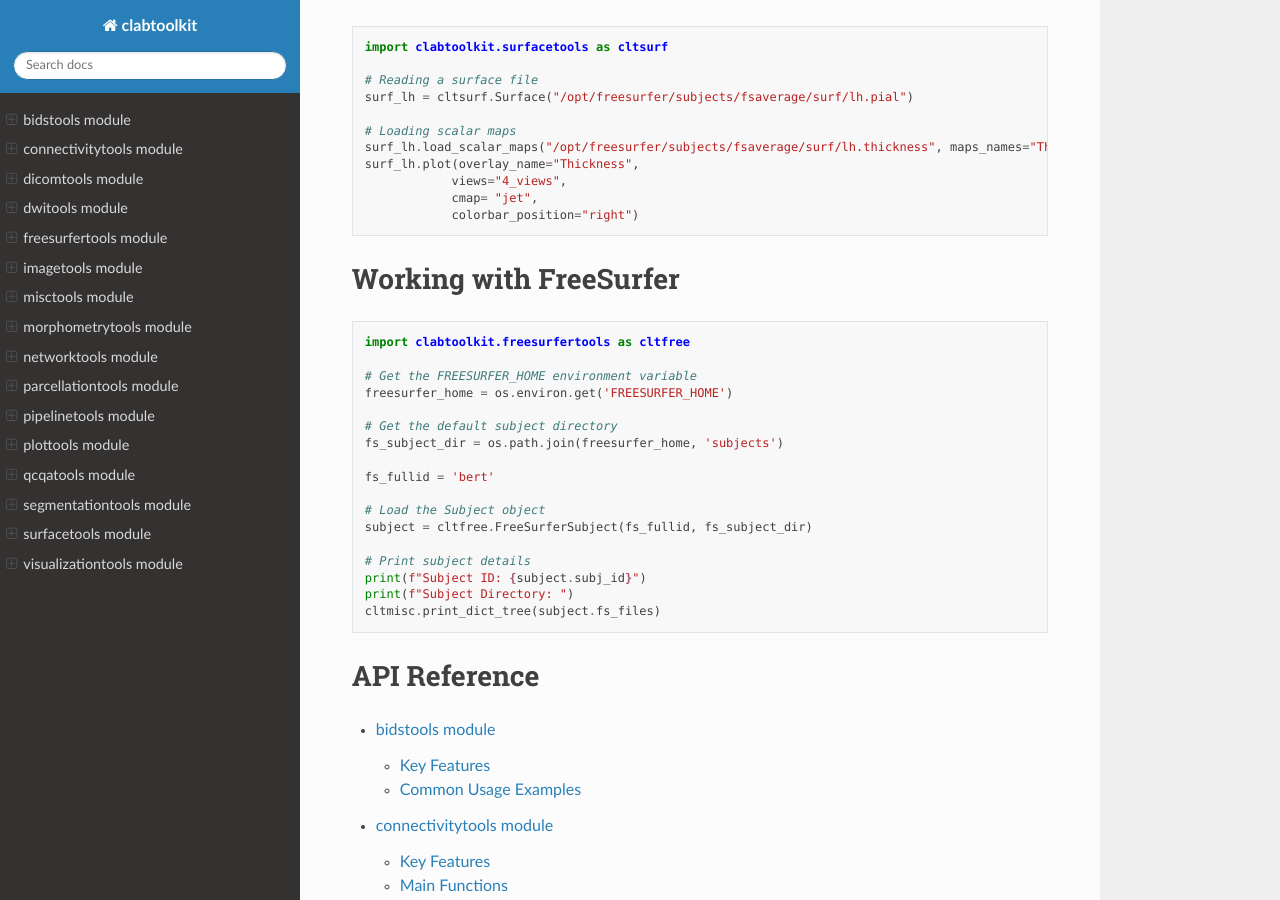
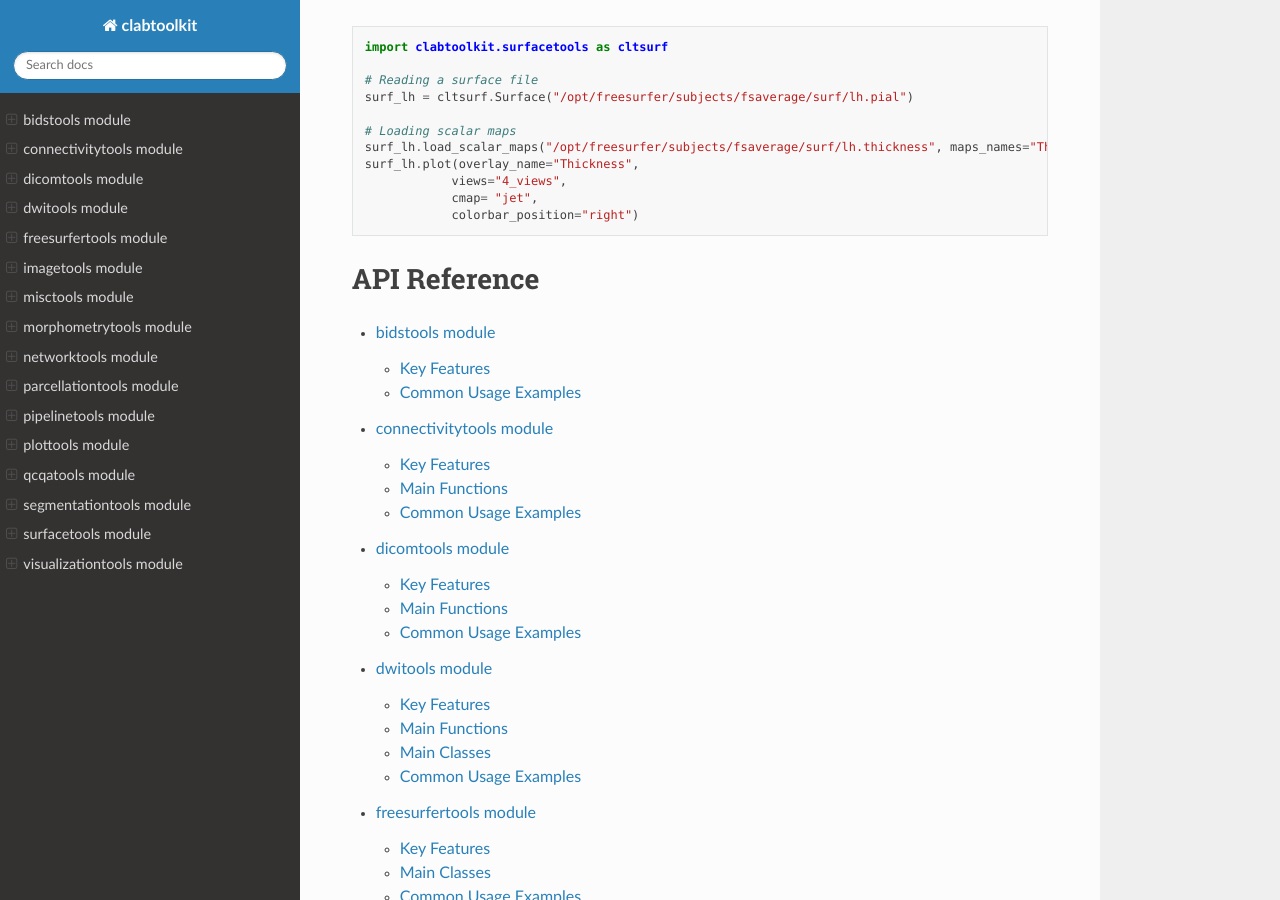
Before and after one commit to connectomicslab/clabtoolkit, a Sphinx documentation site: the page built from docs/source/index.rst, in a window 1280 px wide and 900 px high, scrolled down 710 px. Built offline with Sphinx 7.4.7 and the Read the Docs theme 3.1.0, drawn with Linux system fonts in a browser that asks for light colours; pages that are not in the unit, such as notebooks, are missing from menus.

Commit message:
Simplify documentation to show only Surface Visualization example

```diff
--- a/docs/source/index.rst
+++ b/docs/source/index.rst
@@ -39,7 +39,6 @@ Quick Start
 
 Surface Visualization
 =====================
-
 .. code-block:: python
 
     import clabtoolkit.surfacetools as cltsurf
@@ -53,29 +52,6 @@ Surface Visualization
                 views="4_views",
                 cmap= "jet",
                 colorbar_position="right")
-
-
-Working with FreeSurfer
-=======================
-.. code-block:: python
-
-    import clabtoolkit.freesurfertools as cltfree
-
-    # Get the FREESURFER_HOME environment variable
-    freesurfer_home = os.environ.get('FREESURFER_HOME')
-
-    # Get the default subject directory
-    fs_subject_dir = os.path.join(freesurfer_home, 'subjects')
-
-    fs_fullid = 'bert'
-
-    # Load the Subject object
-    subject = cltfree.FreeSurferSubject(fs_fullid, fs_subject_dir)
-
-    # Print subject details
-    print(f"Subject ID: {subject.subj_id}")
-    print(f"Subject Directory: ")
-    cltmisc.print_dict_tree(subject.fs_files)
 
 API Reference
 =============
```
